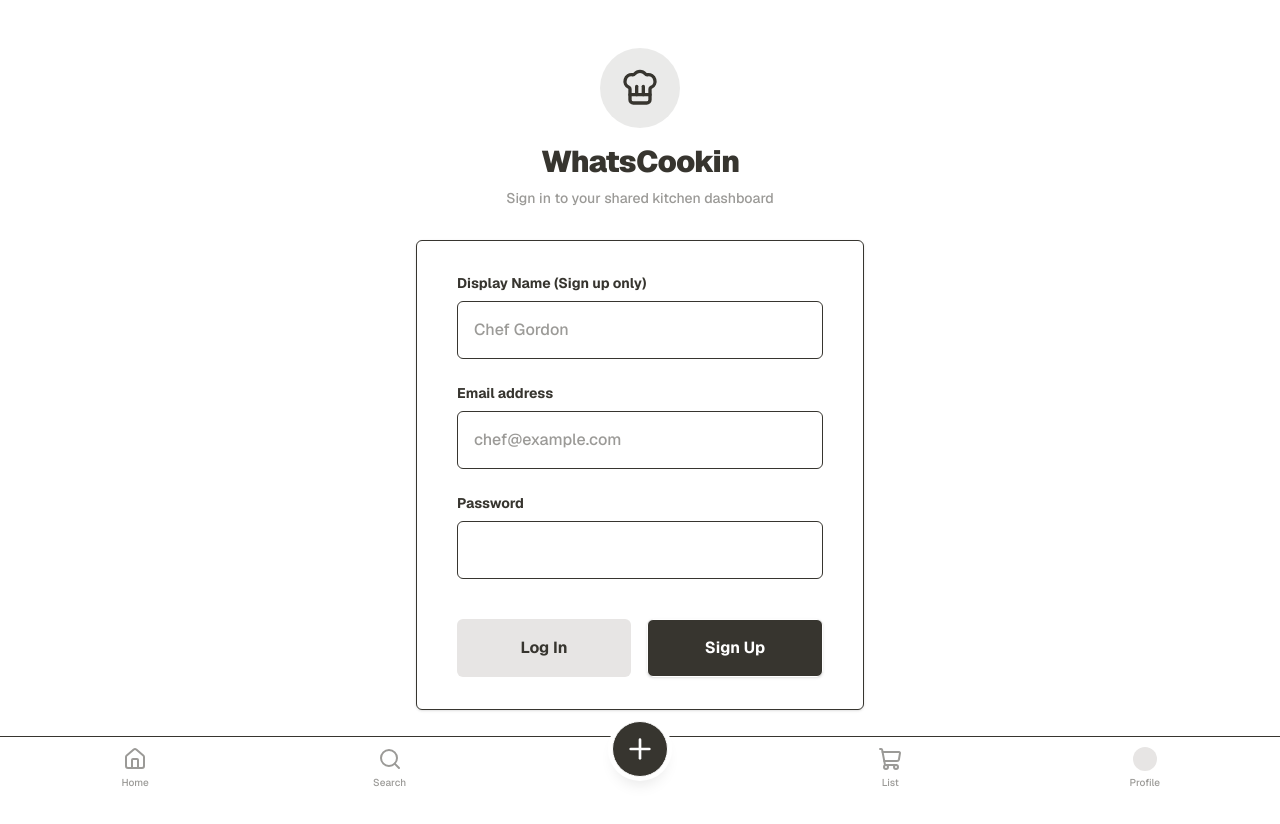
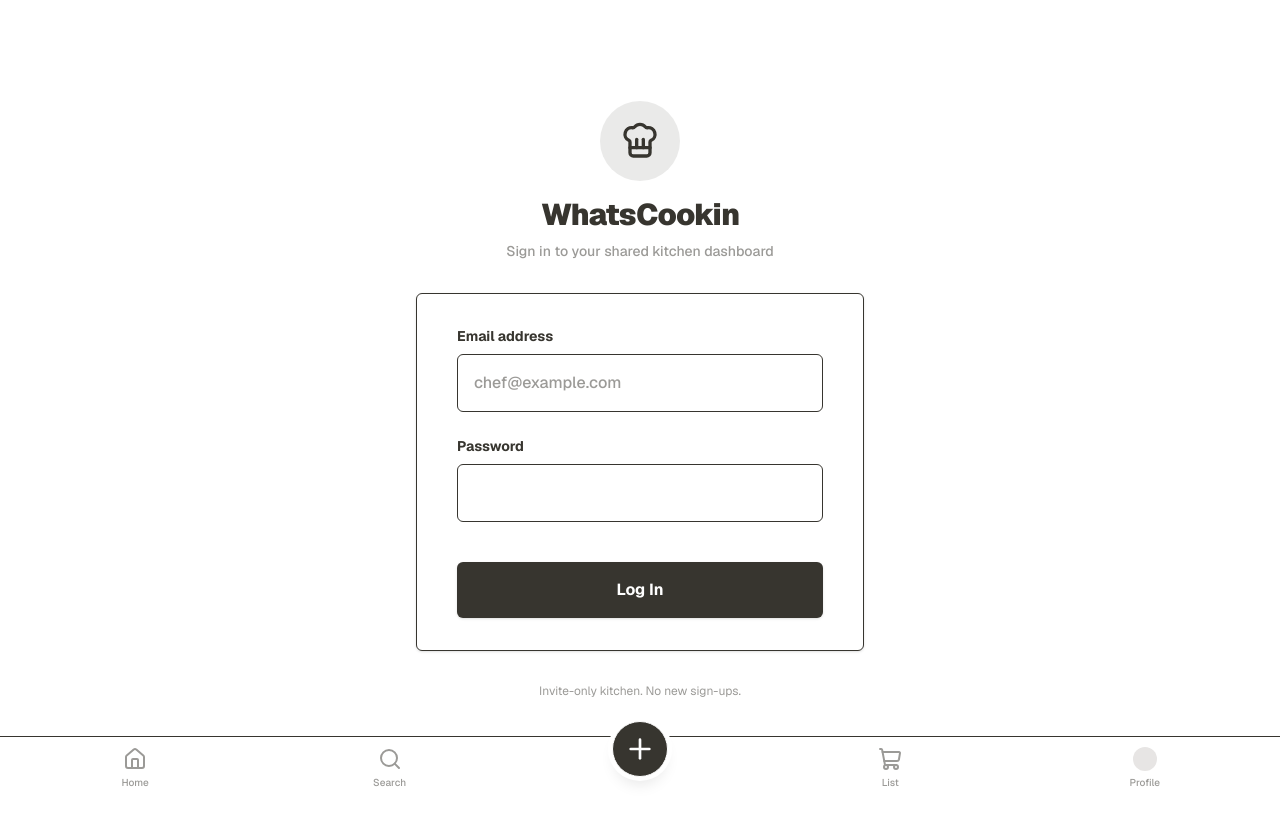
Before and after one commit to alexanderflisiak/whatscookin, a Next.js app: page /login in a window 1280 px wide. Shown: the top 824 px of the page. Built offline with nearby package versions, Linux system fonts and the light colour scheme.

Commit message:
feat: disable sign-up, login-only mode

```diff
--- a/src/app/login/page.tsx
+++ b/src/app/login/page.tsx
@@ -1,4 +1,4 @@
-import { login, signup } from './actions'
+import { login } from './actions'
 import { ChefHat, AlertTriangle } from 'lucide-react'
 
 export default async function LoginPage({
@@ -22,7 +22,7 @@ export default async function LoginPage({
       </div>
 
       <div className="mt-8 sm:mx-auto sm:w-full sm:max-w-md">
-        <div className="bg-surface py-8 px-4 shadow-sm border border-border sm:rounded-md sm:px-10 border border-border">
+        <div className="bg-surface py-8 px-4 shadow-sm border border-border sm:rounded-md sm:px-10">
 
           {error && (
             <div className="mb-6 bg-red-50 text-danger p-4 rounded-md text-sm font-medium flex items-center gap-2 border border-red-100">
@@ -32,17 +32,6 @@ export default async function LoginPage({
           )}
 
           <form className="space-y-6">
-            <div>
-              <label className="block text-sm font-bold text-text-hi mb-2">Display Name (Sign up only)</label>
-              <input
-                id="name"
-                name="name"
-                type="text"
-                placeholder="Chef Gordon"
-                className="w-full p-4 border border-border rounded-md bg-background focus:ring-2 focus:ring-stone-300 outline-none font-medium"
-              />
-            </div>
-
             <div>
               <label className="block text-sm font-bold text-text-hi mb-2">Email address</label>
               <input
@@ -66,25 +55,19 @@ export default async function LoginPage({
               />
             </div>
 
-            <div className="flex gap-4 pt-4">
+            <div className="pt-4">
               <button
                 formAction={login}
-                className="w-full flex-1 bg-stone-200 text-text-hi font-bold py-4 rounded-md hover:bg-stone-300 transition-all"
+                className="w-full bg-primary text-white font-bold py-4 rounded-md hover:bg-stone-800 transition-all shadow-sm"
               >
                 Log In
-              </button>
-              <button
-                formAction={signup}
-                className="w-full flex-1 bg-primary text-white border border-border hover:bg-stone-800 font-bold py-4 rounded-md shadow-sm border border-border hover:bg-stone-500   hover:shadow-sm border border-border transition-all"
-              >
-                Sign Up
               </button>
             </div>
           </form>
         </div>
 
         <p className="mt-8 text-center text-xs text-text-lo">
-          By signing up, you agree to cook delicious meals.
+          Invite-only kitchen. No new sign-ups.
         </p>
       </div>
     </div>
```
